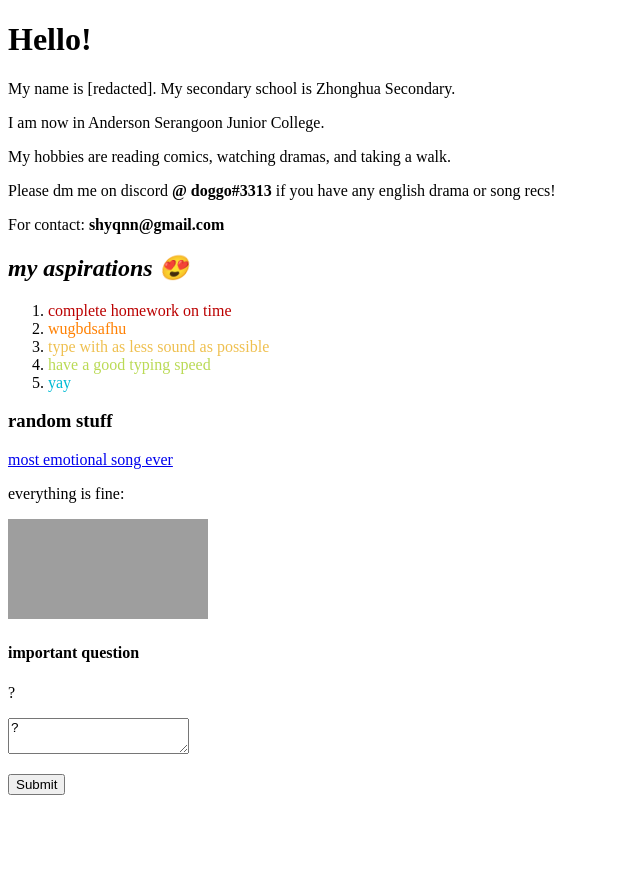
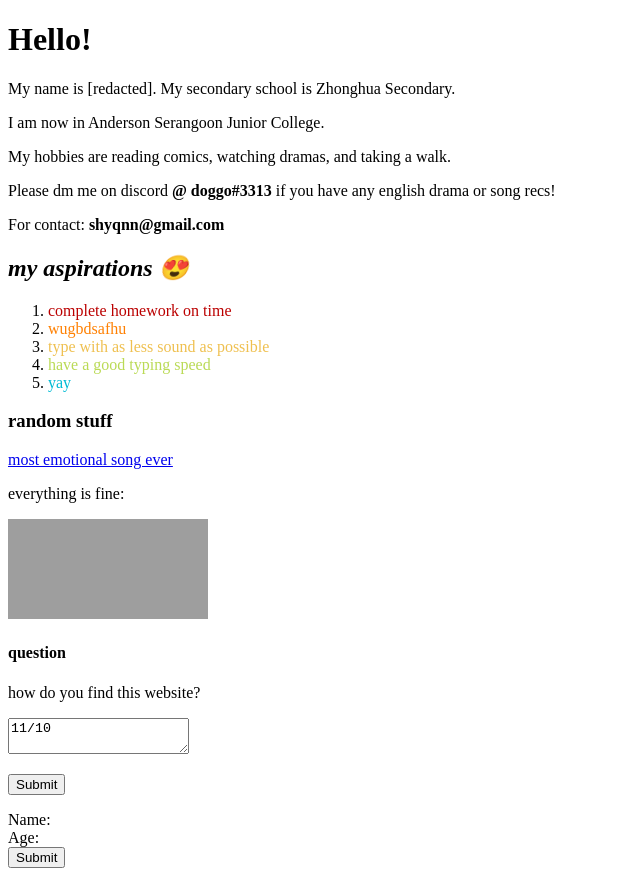
Before and after one commit to doggocaliper/web, a plain HTML site: page index.html in a window 1280 px wide. Shown: the whole page, without its empty margins (0-640 px from the left). Before the commit the page ends 811 px from the top, so only its background shows below. Drawn offline with Linux system fonts and the light colour scheme; grey boxes are pictures that could not be loaded.

Commit message:
Update index.html

```diff
--- a/index.html
+++ b/index.html
@@ -52,11 +52,18 @@
     <img src="https://preview.redd.it/ll2h5buaamz31.jpg?auto=webp&s=b17fd0f4c1ad186c1b71ab0d749a802ea6910a03" alt="everything is fine"
        width="200" height="100">
   </p>
-  <h4>important question</h4>
-  <p>?</p>
-  <textarea>?</textarea>
+  <h4>question</h4>
+  <p>how do you find this website?</p>
+  <textarea>11/10</textarea>
   <p/>
   <input type="submit" value="Submit">
+  <p/>
+
+  <form>
+    <label for="name">Name:</label><br>
+    <label for="age">Age:</label><br>
+    <input type="submit" value="Submit">
+  </form>
 
   </body>
 </html>
```
